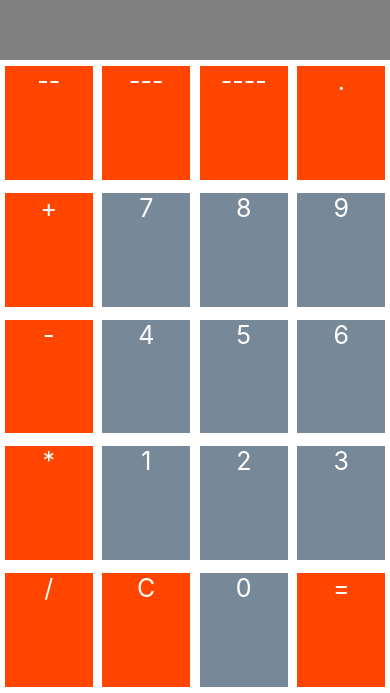
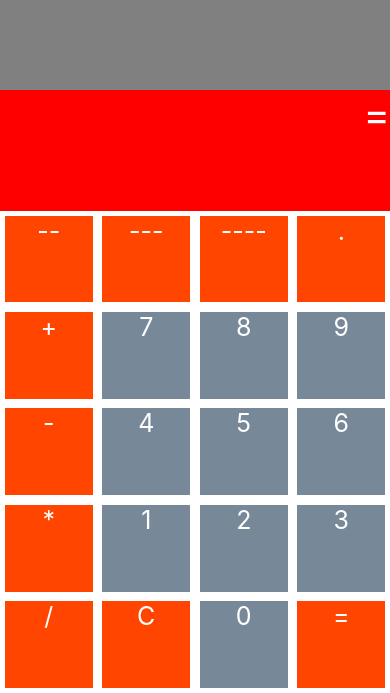
Before and after one commit to lukebelliveau/ios-curriculum, a React Native app in the folder Calculator/: screen / in a window 390 px wide. Shown: the part 151-844 px from the top of the page. Built offline with nearby package versions, Linux system fonts and the light colour scheme.

Commit message:
beginning work on summary display

```diff
--- a/Calculator/App.js
+++ b/Calculator/App.js
@@ -2,12 +2,18 @@ import React from 'react';
 import { StyleSheet, Text, View } from 'react-native';
 
 import Keypad from './src/Keypad';
+import getButtons from './src/getButtons';
 
 const initialState = {
   displayText: '',
+  description: '',
   pendingBinaryOperation: null,
   accumulator: 0,
   isFloatingPoint: false,
+};
+
+const descriptionSuffix = (pendingBinaryOperation) => {
+  return pendingBinaryOperation === null ? '=' : '...';
 };
 
 export default class App extends React.Component {
@@ -20,7 +26,7 @@ export default class App extends React.Component {
     this.enterFloatingPoint = this.enterFloatingPoint.bind(this);
     this.clear = this.clear.bind(this);
 
-    this.calculatorButtons = getButtons(this.enterConstant, this.enterFloatingPoint, this.binaryOperation)
+    this.calculatorButtons = getButtons(this.enterConstant, this.enterFloatingPoint, this.binaryOperation, this.clear)
   }
 
   clear() {
@@ -28,17 +34,18 @@ export default class App extends React.Component {
   }
 
   enterFloatingPoint() {
-    console.log(this.state);
     if(this.state.isFloatingPoint) return;
     this.setState((prevState) => ({
       isFloatingPoint: true,
       displayText: prevState.displayText + '.',
+      description: prevState.description + '.',
     }));
   }
 
   enterConstant(constant) {
     this.setState((prevState) => ({
-      displayText: prevState.displayText + constant.toString()
+      displayText: prevState.displayText + constant.toString(),
+      description: prevState.description + constant.toString(),
     }))
   }
 
@@ -57,6 +64,7 @@ export default class App extends React.Component {
             pendingBinaryOperation: (op2) => operations[operator](valueOfInput, op2),
             accumulator: valueOfInput,
             displayText: '',
+            description: prevState.description + operator,
           }
         });
         break;
@@ -73,7 +81,8 @@ export default class App extends React.Component {
   render() {
     return (
       <View style={ styles.container }>
-        <Display text={ this.state.displayText } />
+        <Text style={ styles.main }>{ this.state.displayText }</Text>
+        <Text style={ styles.description }>{ this.state.description + descriptionSuffix(this.state.pendingBinaryOperation) }</Text>
         <Keypad buttonGrid={ this.calculatorButtons } style={ styles.keypad } />
       </View>
     );
@@ -87,56 +96,27 @@ const operations = {
   '/': (op1, op2) => op1 / op2
 };
 
-const Display = ({ text }) => (
-  <Text style={ styles.display }>{ text }</Text>
-);
-
 const styles = StyleSheet.create({
   container: {
     flex: 1,
   },
-  display: {
-    flex: 1,
+  main: {
+    flex: 2,
     color: 'white',
     backgroundColor: 'gray',
     fontSize: 40,
     textAlign: 'right',
     textAlignVertical: 'bottom',
   },
+  description: {
+    flex: 1,
+    color: 'white',
+    backgroundColor: 'red',
+    fontSize: 40,
+    textAlign: 'right',
+    textAlignVertical: 'bottom',
+  },
   keypad: {
-    flex: 3,
+    flex: 4,
   }
 });
-
-const getButtons = (enterConstant, enterFloatingPoint, binaryOp, clear) => [
-  [
-    { value: '--', action: () => {} },
-    { value: '---', action: () => {} },
-    { value: '----', action: () => {} },
-    { value: '.', action: enterFloatingPoint },
-  ],
-  [
-    { value: '+', action: binaryOp },
-    { value: 7, action: enterConstant },
-    { value: 8, action: enterConstant },
-    { value: 9, action: enterConstant },
-  ],
-  [
-    { value: '-', action: binaryOp },
-    { value: 4, action: enterConstant },
-    { value: 5, action: enterConstant },
-    { value: 6, action: enterConstant },
-  ],
-  [
-    { value: '*', action: binaryOp },
-    { value: 1, action: enterConstant },
-    { value: 2, action: enterConstant },
-    { value: 3, action: enterConstant },
-  ],
-  [
-    { value: '/', action: binaryOp },
-    { value: 'C', action: clear },
-    { value: '0', action: enterConstant },
-    { value: '=', action: binaryOp },
-  ],
-];
--- /dev/null
+++ b/Calculator/src/getButtons.js
@@ -0,0 +1,34 @@
+const getButtons =  (enterConstant, enterFloatingPoint, binaryOp, clear) => [
+  [
+    { value: '--', action: () => {} },
+    { value: '---', action: () => {} },
+    { value: '----', action: () => {} },
+    { value: '.', action: enterFloatingPoint },
+  ],
+  [
+    { value: '+', action: binaryOp },
+    { value: 7, action: enterConstant },
+    { value: 8, action: enterConstant },
+    { value: 9, action: enterConstant },
+  ],
+  [
+    { value: '-', action: binaryOp },
+    { value: 4, action: enterConstant },
+    { value: 5, action: enterConstant },
+    { value: 6, action: enterConstant },
+  ],
+  [
+    { value: '*', action: binaryOp },
+    { value: 1, action: enterConstant },
+    { value: 2, action: enterConstant },
+    { value: 3, action: enterConstant },
+  ],
+  [
+    { value: '/', action: binaryOp },
+    { value: 'C', action: clear },
+    { value: '0', action: enterConstant },
+    { value: '=', action: binaryOp },
+  ],
+];
+
+export default getButtons;
```
